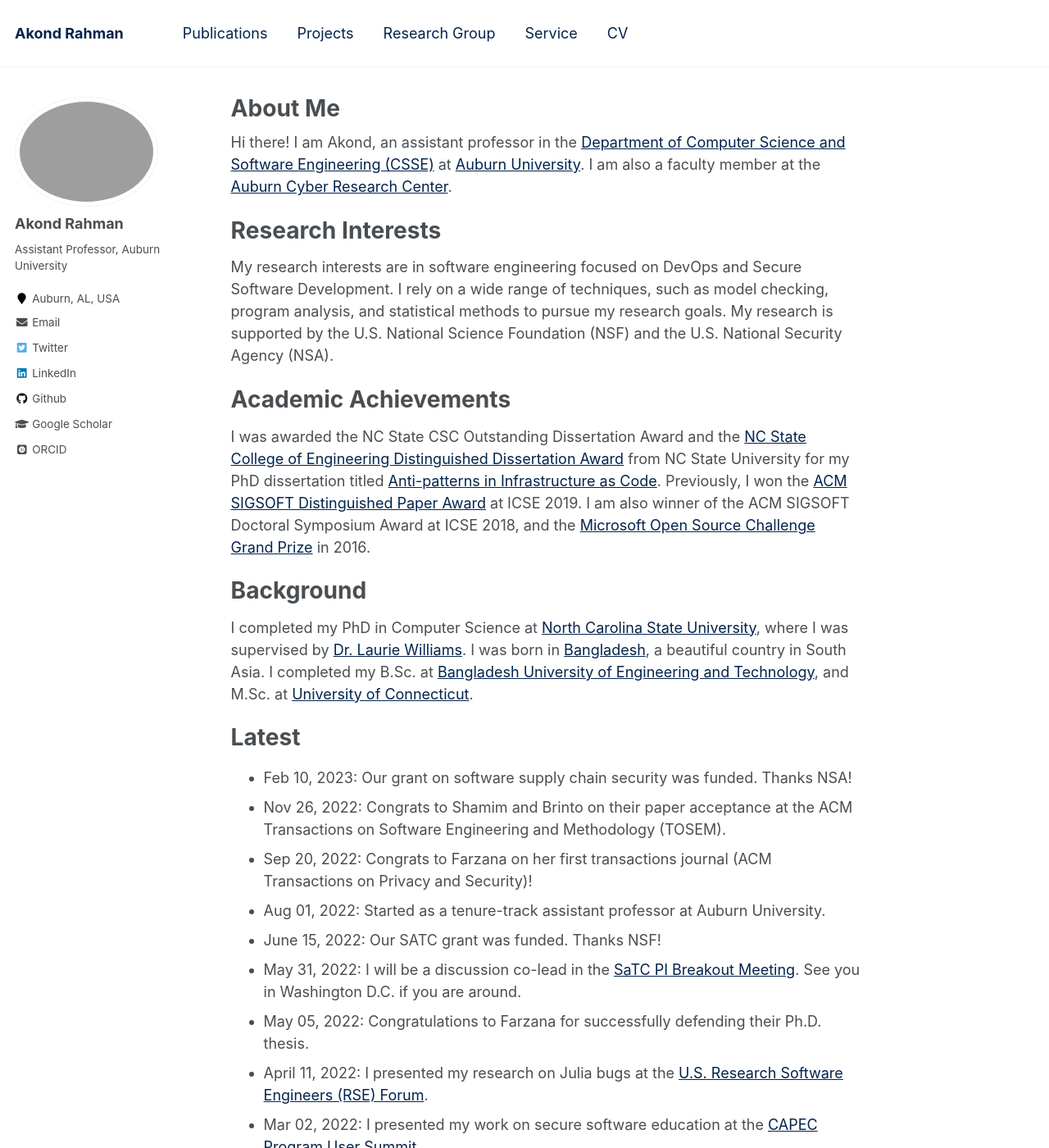
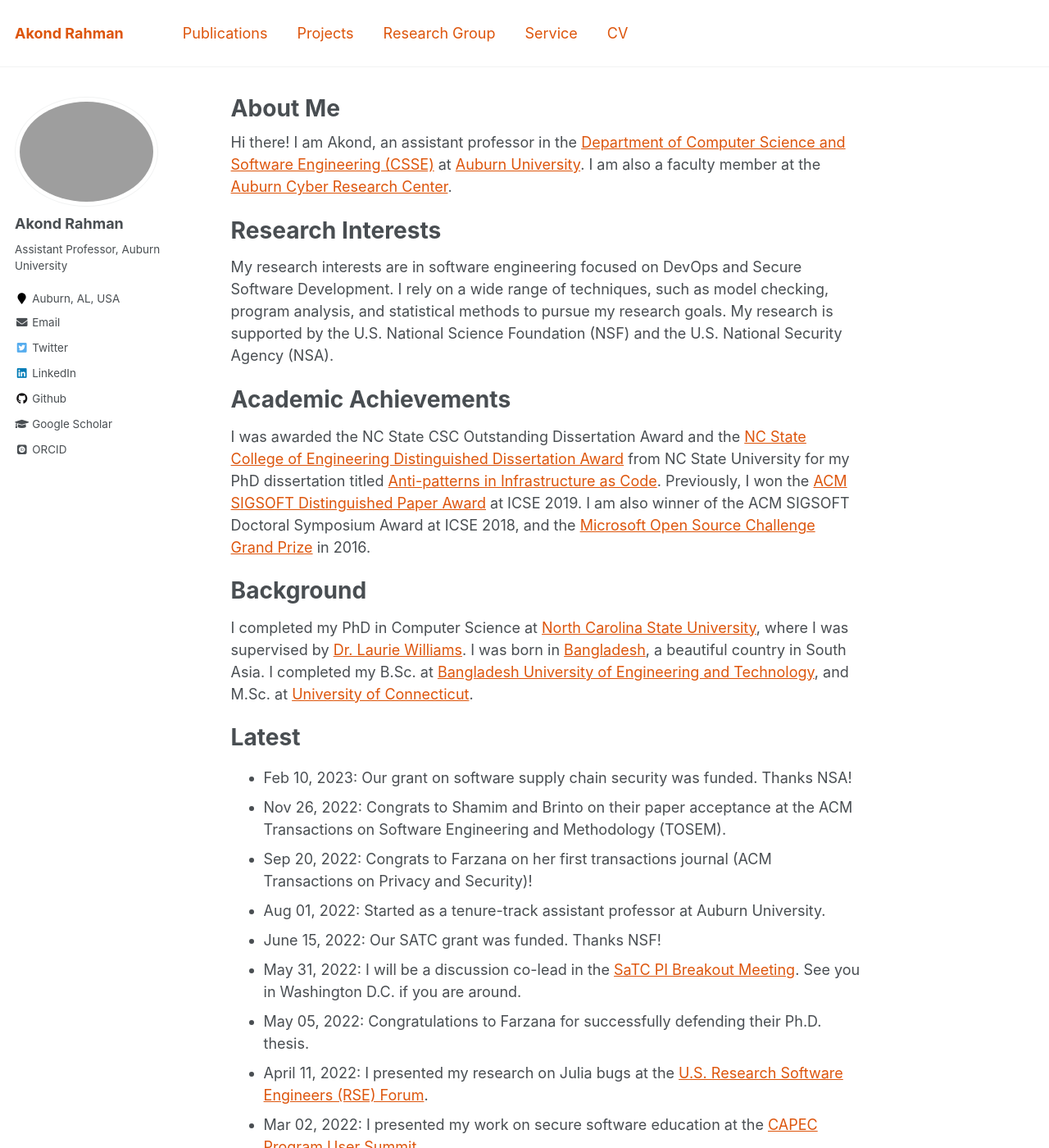
Before and after one commit to akondrahman/akondrahman.github.io, a Jekyll site: the page built from _pages/about.md, in a window 1280 px wide and 1400 px high. Shown: the whole window at 82% size. Built offline with Jekyll 4.4.1, drawn with Linux system fonts in a browser that asks for light colours; some web fonts are replaced.

Commit message:
project update

```diff
--- a/_sass/_variables.scss
+++ b/_sass/_variables.scss
@@ -68,8 +68,8 @@ $danger-color               : #ee5f5b;
 // $info-color                 : #52adc8;
 // $info-color                 : #950cf7;
 // https://jayrobwilliams.com/posts/2020/07/customizing-website/
-// $info-color                 : #dd550c;
-$info-color                 : #03244d;
+$info-color                 : #dd550c;
+// $info-color                 : #03244d;
 
 /* brands */
 $behance-color              : #1769FF;
```
